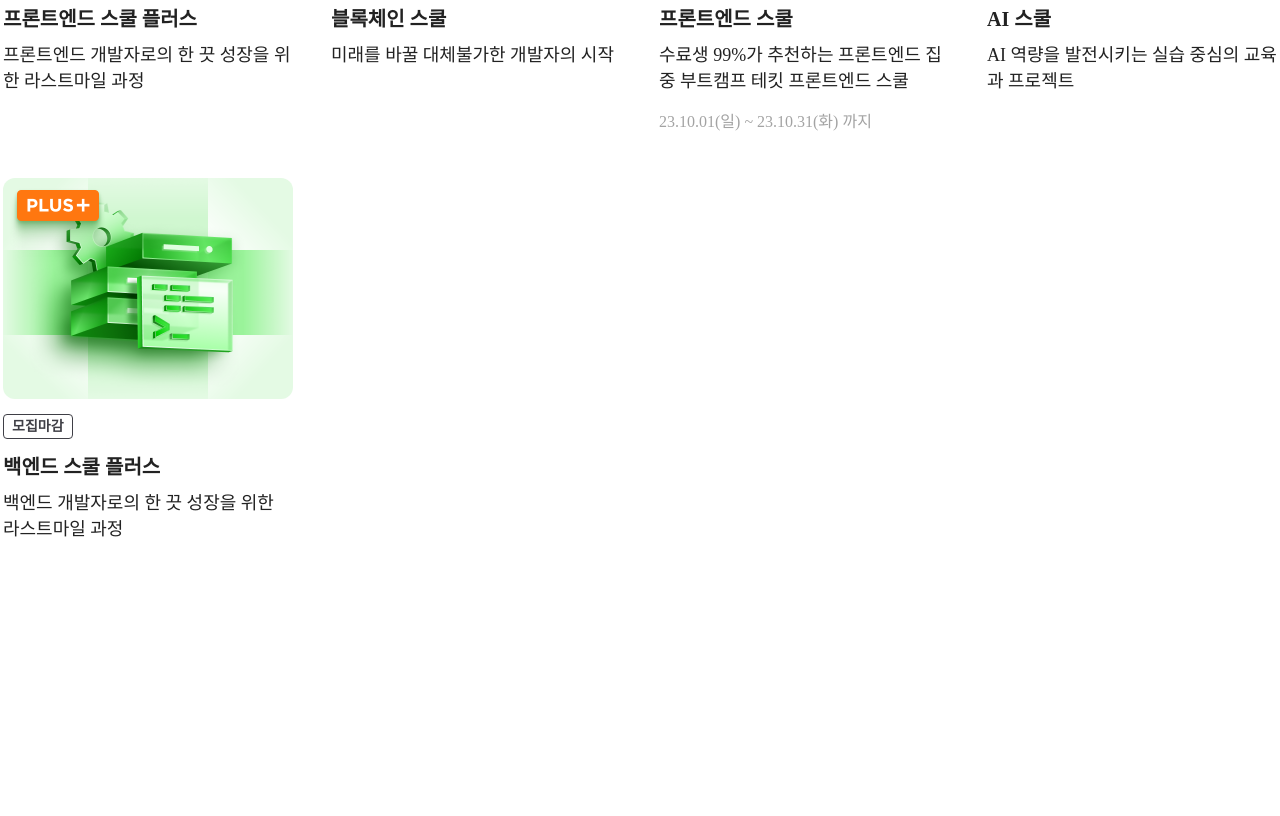
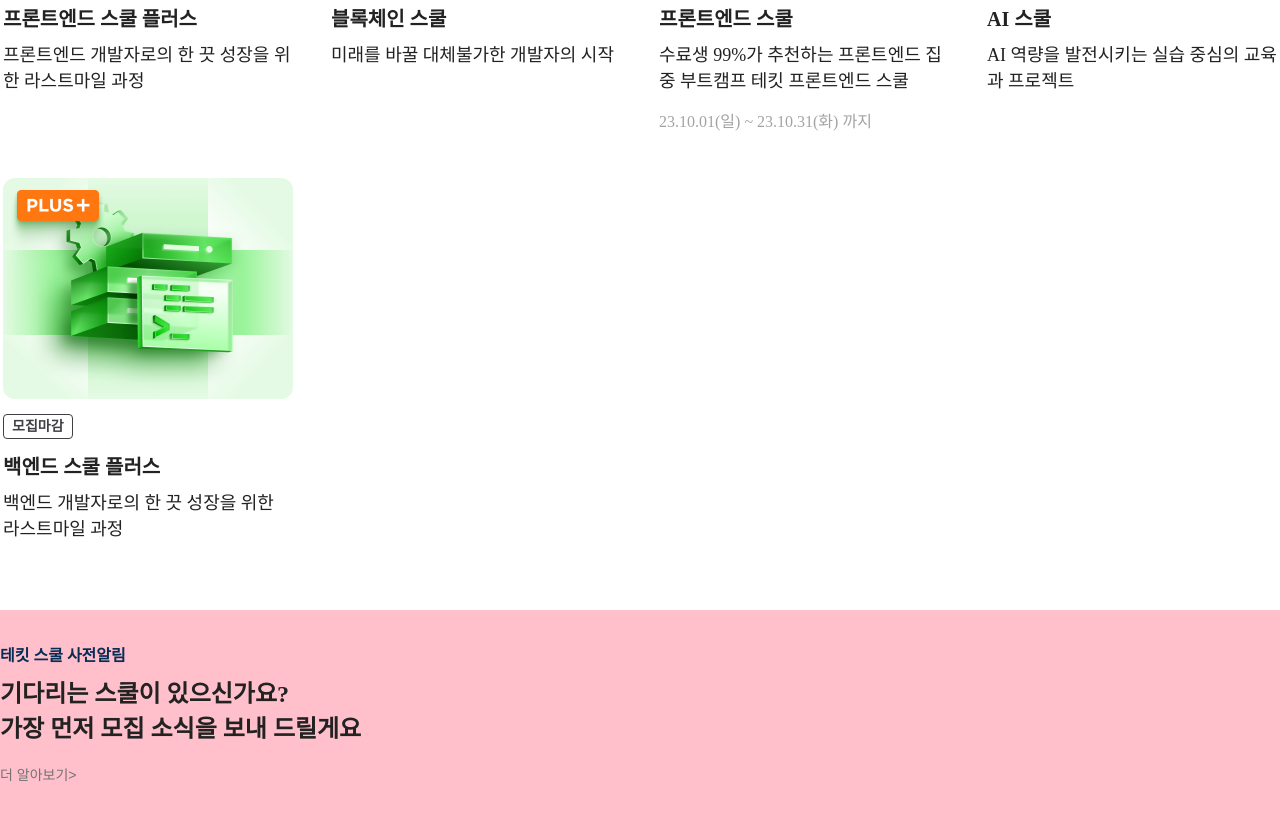
Before and after one commit to jhyuk12/TechiT-Clone, a plain HTML site: page index.html in a window 1280 px wide. Shown: the part 1828-2644 px from the top of the page. Before the commit the page ends 2438 px from the top, so only its background shows below. Drawn offline with Linux system fonts and the light colour scheme; a web font is replaced by a local one.

Commit message:
맨밑 테킷스쿨 사전알림 추가

```diff
--- a/index.html
+++ b/index.html
@@ -164,6 +164,14 @@
           </li>
         </ul>
       </section>
+      <section class="techit-alarm">
+        <div class="techit-alarm-container">
+          <h5>테킷 스쿨 사전알림</h5>
+          <h3>기다리는 스쿨이 있으신가요?</h3>
+          <h3>가장 먼저 모집 소식을 보내 드릴게요</h3>
+          <button>더 알아보기></button>
+        </div>
+      </section>
     </main>
   </body>
 </html>
--- a/style.css
+++ b/style.css
@@ -254,3 +254,38 @@ header {
   margin-top: 16px;
   color: #a3a3a3;
 }
+
+.techit-alarm {
+  background-image: url('./images/techit_alarm.png');
+  background-size: cover;
+  height: 206px;
+}
+
+.techit-alarm-container {
+  max-width: 1280px;
+  margin: auto;
+  display: flex;
+  flex-direction: column;
+  justify-content: center;
+  align-items: start;
+  height: 100%;
+  background-color: pink;
+}
+
+.techit-alarm-container > h5 {
+  font-size: 16px;
+  font-weight: 600;
+  color: #072c56;
+  margin-bottom: 8px;
+}
+
+.techit-alarm-container > h3 {
+  font-size: 24px;
+  font-weight: 600;
+}
+
+.techit-alarm-container > button {
+  margin-top: 20px;
+  font-size: 14px;
+  color: #737373;
+}
```
